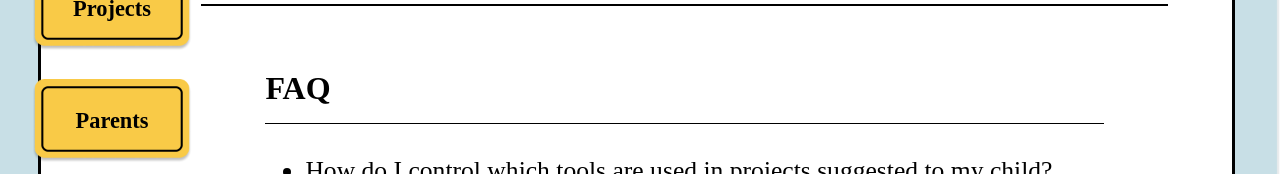
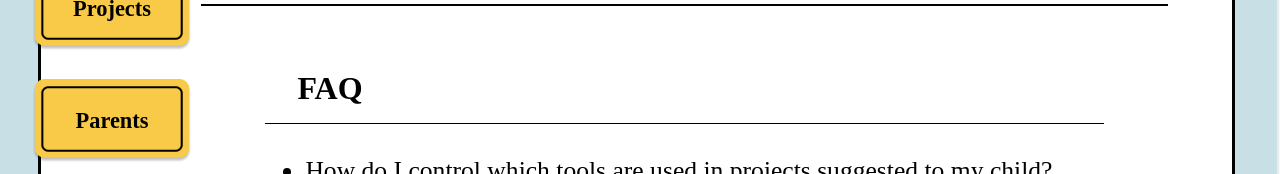
Before and after one commit to anouarh/ivyhacks-buildabout, a React (Create React App) app in the folder Frontend/buildabout-frontend/: page /help in a window 1280 px wide. Shown: the part 177-351 px from the top of the page. Built offline with nearby package versions, Linux system fonts and the light colour scheme; a web font is replaced by a local one.

Commit message:
more css styling

```diff
--- a/Frontend/buildabout-frontend/src/pages/help/help-page.css
+++ b/Frontend/buildabout-frontend/src/pages/help/help-page.css
@@ -8,7 +8,7 @@
 
 	font-size: 2rem;
 
-	padding: 0 0 1rem 0rem;
+	padding: 0 0 1rem 2rem;
 	border-bottom: black 1px solid;
 
 }
```
